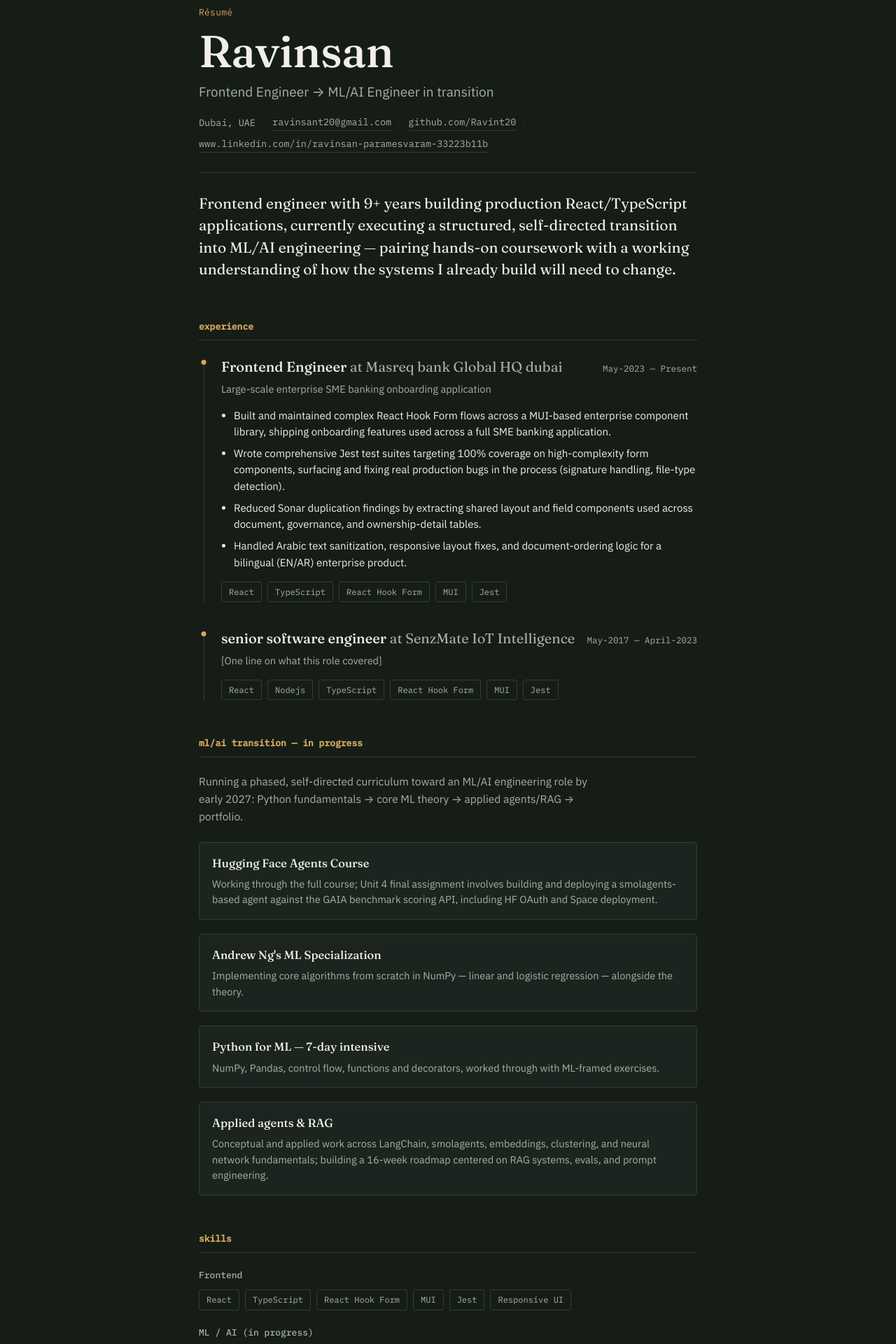
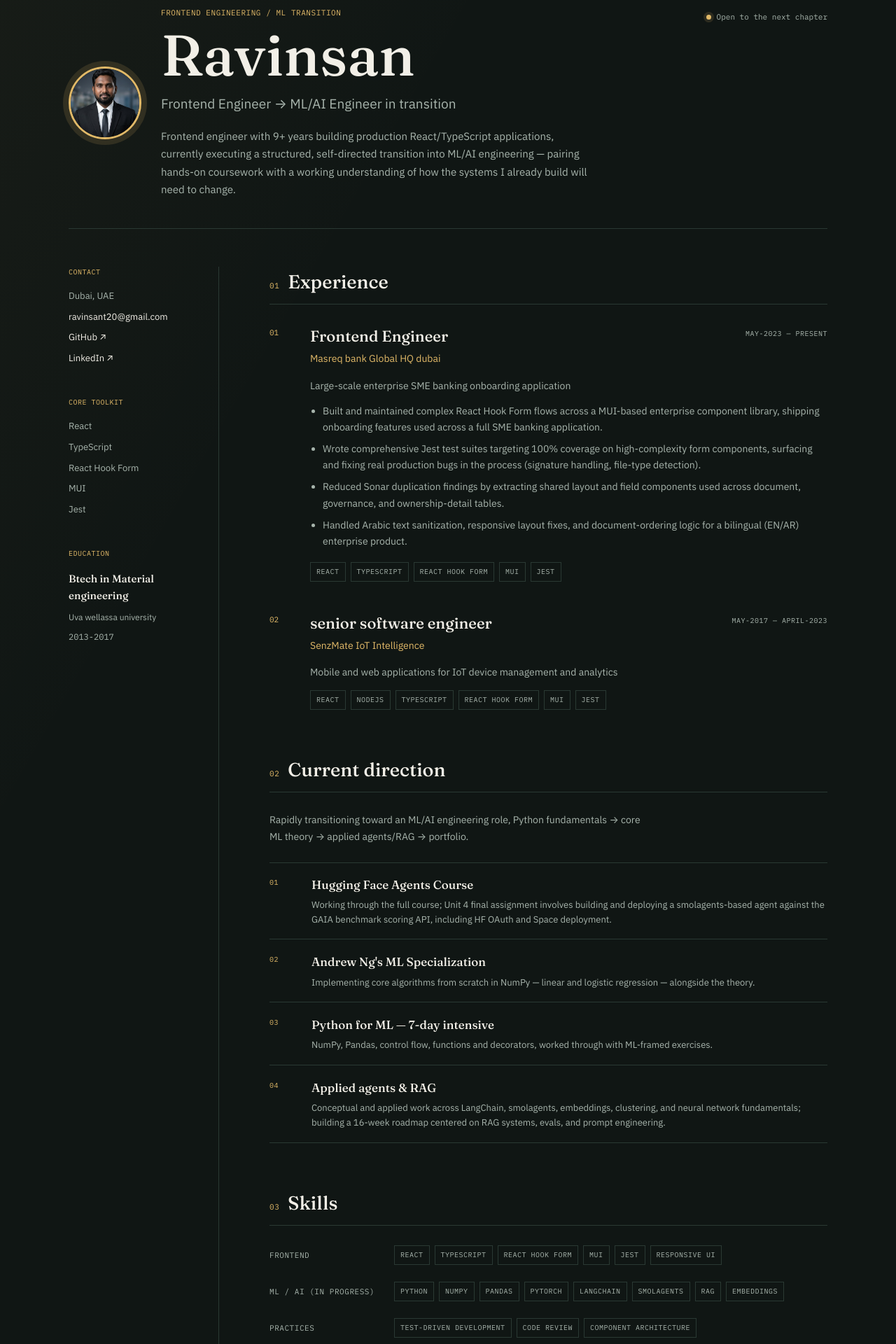
Before and after one commit to Ravint20/resume-site, a React (Vite) app: page / in a window 1280 px wide. Shown: the part 80-2000 px from the top of the page at 70% size. Built offline with nearby package versions, Linux system fonts and the light colour scheme.

Commit message:
Polish resume and add profile image

```diff
--- a/src/App.css
+++ b/src/App.css
@@ -1,311 +1,108 @@
 .page {
-  max-width: 760px;
+  max-width: 1180px;
   margin: 0 auto;
-  padding: 88px 24px 64px;
+  padding: 56px 48px 72px;
   animation: rise 0.6s ease-out both;
 }
 
 @keyframes rise {
-  from {
-    opacity: 0;
-    transform: translateY(10px);
-  }
-  to {
-    opacity: 1;
-    transform: translateY(0);
-  }
+  from { opacity: 0; transform: translateY(12px); }
+  to { opacity: 1; transform: translateY(0); }
 }
 
-/* ---------- Header ---------- */
-
-.header {
-  border-bottom: 1px solid var(--rule);
-  padding-bottom: 28px;
-  margin-bottom: 28px;
-}
-
-.kicker {
-  font-family: var(--mono);
-  font-size: 13px;
-  color: var(--accent);
-  margin: 0 0 10px;
-  letter-spacing: 0.02em;
-}
-
-.name {
-  font-family: var(--serif);
-  font-weight: 500;
-  font-size: clamp(40px, 7vw, 64px);
-  line-height: 1.05;
-  margin: 0;
-  letter-spacing: -0.01em;
-}
-
-.role {
-  font-size: 19px;
-  color: var(--text-muted);
-  margin: 10px 0 18px;
-  max-width: 46ch;
-}
-
-.meta {
-  font-family: var(--mono);
-  font-size: 13.5px;
-  color: var(--text-muted);
-  display: flex;
-  flex-wrap: wrap;
-  gap: 8px;
+.hero {
+  display: grid;
+  grid-template-columns: 104px 1fr auto;
+  gap: 28px;
   align-items: center;
-}
-
-.meta a {
-  text-decoration: none;
+  padding: 34px 0 42px;
   border-bottom: 1px solid var(--rule);
 }
 
-.meta a:hover {
-  border-bottom-color: var(--accent);
-  color: var(--accent);
+.avatar {
+  display: grid;
+  place-items: center;
+  width: 104px;
+  aspect-ratio: 1;
+  border-radius: 50%;
+  object-fit: cover;
+  border: 3px solid var(--accent);
+  box-shadow: 0 0 0 8px var(--accent-soft);
 }
 
-.dot {
-  color: var(--rule);
+.hero-copy { max-width: 720px; }
+.eyebrow, .side-label, .section-heading > span, .period, .pill, .log-number {
+  font-family: var(--mono);
+  letter-spacing: 0.05em;
+  text-transform: uppercase;
+}
+.eyebrow { color: var(--accent); font-size: 11px; margin: 0 0 12px; }
+.name { font-family: var(--serif); font-size: clamp(44px, 7vw, 82px); font-weight: 500; line-height: 0.95; margin: 0; }
+.role { color: var(--text-muted); font-size: 19px; margin: 16px 0 0; }
+.summary { color: var(--text-muted); font-size: 15px; line-height: 1.7; max-width: 68ch; margin: 18px 0 0; }
+.hero-status { align-self: start; display: flex; align-items: center; gap: 8px; color: var(--text-muted); font-family: var(--mono); font-size: 11px; white-space: nowrap; padding-top: 6px; }
+.status-dot { width: 7px; height: 7px; border-radius: 50%; background: var(--accent); box-shadow: 0 0 0 4px var(--accent-soft); }
+
+.layout { display: grid; grid-template-columns: 215px minmax(0, 1fr); gap: 72px; padding-top: 54px; }
+.sidebar { border-right: 1px solid var(--rule); padding-right: 28px; }
+.side-block { margin-bottom: 44px; }
+.side-label { color: var(--accent); font-size: 10px; margin: 0 0 16px; }
+.contact-list, .toolkit, .education-item { display: grid; gap: 9px; }
+.contact-list { font-size: 13px; color: var(--text-muted); }
+.contact-list a { color: var(--text); text-decoration: none; overflow-wrap: anywhere; }
+.contact-list a:hover { color: var(--accent); }
+.toolkit span { color: var(--text-muted); font-size: 13px; }
+.education-item strong { font-family: var(--serif); font-size: 15px; font-weight: 500; }
+.education-item span, .education-item small { color: var(--text-muted); font-size: 12px; }
+.education-item small { font-family: var(--mono); }
+
+.section { margin-bottom: 64px; }
+.section-heading { display: flex; align-items: baseline; gap: 12px; margin-bottom: 28px; border-bottom: 1px solid var(--rule); }
+.section-heading > span { color: var(--accent); font-size: 11px; padding-bottom: 10px; }
+.section-title { color: var(--text); font-family: var(--serif); font-size: 27px; font-weight: 500; margin: 0; padding-bottom: 10px; }
+.timeline { display: grid; gap: 42px; }
+.entry { display: grid; grid-template-columns: 38px 1fr; gap: 20px; }
+.entry-marker { color: var(--accent); font-family: var(--mono); font-size: 11px; padding-top: 4px; }
+.entry-head { display: flex; justify-content: space-between; align-items: start; gap: 20px; }
+.entry-head h3 { font-family: var(--serif); font-size: 22px; font-weight: 500; margin: 0; }
+.company { color: var(--accent); font-size: 14px; margin: 3px 0 0; }
+.period { color: var(--text-muted); font-size: 10px; white-space: nowrap; padding-top: 6px; }
+.context { color: var(--text-muted); font-size: 14px; margin: 16px 0 14px; }
+.entry-body ul { margin: 0 0 18px; padding-left: 18px; }
+.entry-body li { color: var(--text-muted); font-size: 14px; line-height: 1.65; margin-bottom: 8px; }
+.stack { display: flex; flex-wrap: wrap; gap: 7px; }
+.pill { color: var(--text-muted); border: 1px solid var(--rule); font-size: 10px; padding: 5px 8px; }
+.transition-intro { color: var(--text-muted); font-size: 14px; line-height: 1.7; max-width: 65ch; margin: 0 0 24px; }
+.log { display: grid; gap: 1px; border-top: 1px solid var(--rule); }
+.log-entry { display: grid; grid-template-columns: 42px 1fr; gap: 18px; padding: 17px 0; border-bottom: 1px solid var(--rule); }
+.log-number { color: var(--accent); font-size: 10px; padding-top: 3px; }
+.log-entry h4 { font-family: var(--serif); font-size: 17px; font-weight: 500; margin: 0 0 6px; }
+.log-entry p { color: var(--text-muted); font-size: 13px; line-height: 1.6; margin: 0; }
+.skill-groups { display: grid; gap: 24px; }
+.skill-group { display: grid; grid-template-columns: 160px 1fr; gap: 18px; align-items: start; }
+.skill-group h4 { color: var(--text-muted); font-family: var(--mono); font-size: 11px; font-weight: 400; margin: 6px 0 0; text-transform: uppercase; letter-spacing: 0.05em; }
+.footer { border-top: 1px solid var(--rule); padding-top: 20px; margin-top: 4px; }
+.footer p { color: var(--text-muted); font-family: var(--mono); font-size: 10px; margin: 0; }
+
+@media (max-width: 760px) {
+  .page { padding: 28px 22px 56px; }
+  .hero { grid-template-columns: 72px 1fr; gap: 18px; padding-top: 22px; }
+  .avatar { width: 72px; font-size: 23px; }
+  .hero-status { grid-column: 2; padding-top: 0; }
+  .layout { grid-template-columns: 1fr; gap: 42px; padding-top: 38px; }
+  .sidebar { border-right: 0; border-bottom: 1px solid var(--rule); padding: 0 0 8px; display: grid; grid-template-columns: 1fr 1fr; gap: 24px; }
+  .education-side { grid-column: 1 / -1; }
+  .side-block { margin-bottom: 24px; }
+  .entry-head { display: block; }
+  .period { display: block; margin-top: 8px; }
+  .skill-group { grid-template-columns: 1fr; gap: 10px; }
 }
 
-/* ---------- Summary ---------- */
-
-.summary {
-  margin-bottom: 56px;
+@media (max-width: 450px) {
+  .hero { grid-template-columns: 1fr; }
+  .hero-status { grid-column: auto; }
+  .sidebar { grid-template-columns: 1fr; }
+  .education-side { grid-column: auto; }
+  .entry { grid-template-columns: 1fr; gap: 8px; }
+  .entry-marker { padding-top: 0; }
 }
-
-.summary p {
-  font-family: var(--serif);
-  font-size: 21px;
-  font-weight: 400;
-  line-height: 1.5;
-  color: var(--text);
-  max-width: 58ch;
-}
-
-/* ---------- Sections ---------- */
-
-.section {
-  margin-bottom: 52px;
-}
-
-.section-title {
-  font-family: var(--mono);
-  font-size: 13px;
-  text-transform: lowercase;
-  color: var(--accent);
-  margin: 0 0 22px;
-  padding-bottom: 8px;
-  border-bottom: 1px solid var(--rule);
-}
-
-/* ---------- Experience timeline ---------- */
-
-.timeline {
-  display: flex;
-  flex-direction: column;
-  gap: 36px;
-}
-
-.entry {
-  display: grid;
-  grid-template-columns: 14px 1fr;
-  gap: 18px;
-}
-
-.entry-rule {
-  width: 1px;
-  background: var(--rule);
-  margin: 6px auto 0;
-  position: relative;
-}
-
-.entry-rule::before {
-  content: '';
-  position: absolute;
-  top: 0;
-  left: 50%;
-  transform: translateX(-50%);
-  width: 7px;
-  height: 7px;
-  border-radius: 50%;
-  background: var(--accent);
-}
-
-.entry-head {
-  display: flex;
-  justify-content: space-between;
-  align-items: baseline;
-  gap: 12px;
-  flex-wrap: wrap;
-}
-
-.entry-head h3 {
-  font-family: var(--serif);
-  font-weight: 500;
-  font-size: 20px;
-  margin: 0;
-}
-
-.at {
-  font-weight: 400;
-  color: var(--text-muted);
-}
-
-.period {
-  font-family: var(--mono);
-  font-size: 12.5px;
-  color: var(--text-muted);
-  white-space: nowrap;
-}
-
-.context {
-  font-size: 14.5px;
-  color: var(--text-muted);
-  margin: 4px 0 14px;
-}
-
-.entry-body ul {
-  margin: 0 0 16px;
-  padding-left: 18px;
-}
-
-.entry-body li {
-  margin-bottom: 8px;
-  font-size: 15px;
-  line-height: 1.55;
-}
-
-.stack {
-  display: flex;
-  flex-wrap: wrap;
-  gap: 8px;
-}
-
-.pill {
-  font-family: var(--mono);
-  font-size: 12px;
-  color: var(--text-muted);
-  border: 1px solid var(--rule);
-  padding: 4px 10px;
-  border-radius: 3px;
-}
-
-/* ---------- ML transition log ---------- */
-
-.transition-intro {
-  font-size: 15.5px;
-  color: var(--text-muted);
-  max-width: 60ch;
-  margin: 0 0 24px;
-}
-
-.log {
-  display: grid;
-  gap: 20px;
-}
-
-.log-entry {
-  background: var(--panel);
-  border: 1px solid var(--rule);
-  border-radius: 4px;
-  padding: 16px 18px;
-}
-
-.log-entry h4 {
-  font-family: var(--serif);
-  font-weight: 500;
-  font-size: 16.5px;
-  margin: 0 0 6px;
-}
-
-.log-entry p {
-  font-size: 14.5px;
-  color: var(--text-muted);
-  margin: 0;
-  line-height: 1.55;
-}
-
-/* ---------- Skills ---------- */
-
-.skill-groups {
-  display: grid;
-  gap: 22px;
-}
-
-.skill-group h4 {
-  font-family: var(--mono);
-  font-size: 13px;
-  color: var(--text-muted);
-  font-weight: 500;
-  margin: 0 0 10px;
-}
-
-/* ---------- Education ---------- */
-
-.edu-list {
-  display: grid;
-  gap: 12px;
-}
-
-.edu-entry {
-  display: grid;
-  grid-template-columns: 1fr auto auto;
-  gap: 12px;
-  align-items: baseline;
-  padding-bottom: 12px;
-  border-bottom: 1px solid var(--rule);
-  font-size: 15px;
-}
-
-.edu-title {
-  font-family: var(--serif);
-}
-
-.edu-org,
-.edu-period {
-  font-family: var(--mono);
-  font-size: 12.5px;
-  color: var(--text-muted);
-  white-space: nowrap;
-}
-
-/* ---------- Footer ---------- */
-
-.footer {
-  border-top: 1px solid var(--rule);
-  padding-top: 20px;
-  margin-top: 20px;
-}
-
-.footer p {
-  font-family: var(--mono);
-  font-size: 12px;
-  color: var(--text-muted);
-  margin: 0;
-}
-
-/* ---------- Responsive ---------- */
-
-@media (max-width: 560px) {
-  .page {
-    padding-top: 56px;
-  }
-
-  .entry {
-    grid-template-columns: 1fr;
-  }
-
-  .entry-rule {
-    display: none;
-  }
-
-  .edu-entry {
-    grid-template-columns: 1fr;
-    gap: 2px;
-  }
-}
--- a/src/App.tsx
+++ b/src/App.tsx
@@ -4,98 +4,100 @@ import './App.css';
 function App() {
   return (
     <div className="page">
-      <header className="header">
-        <p className="kicker">Résumé</p>
+      <header className="hero">
+        <img className="avatar" src="/profile.png" alt={`${profile.name} profile`} />
+        <div className="hero-copy">
+          <p className="eyebrow">Frontend engineering / ML transition</p>
           <h1 className="name">{profile.name}</h1>
           <p className="role">{profile.role}</p>
-        <div className="meta">
-          <span>{profile.location}</span>
-          <span className="dot">·</span>
-          <a href={`mailto:${profile.email}`}>{profile.email}</a>
-          <span className="dot">·</span>
-          <a href={`https://${profile.github.replace(/^\[|\]$/g, '')}`}>{profile.github}</a>
-          <span className="dot">·</span>
-          <a href={`https://${profile.linkedin.replace(/^\[|\]$/g, '')}`}>{profile.linkedin}</a>
+          <p className="summary">{profile.summary}</p>
+        </div>
+        <div className="hero-status">
+          <span className="status-dot" />
+          <span>Open to the next chapter</span>
         </div>
       </header>
 
-      <section className="summary">
-        <p>{profile.summary}</p>
-      </section>
+      <div className="layout">
+        <aside className="sidebar">
+          <div className="side-block">
+            <p className="side-label">Contact</p>
+            <div className="contact-list">
+              <span>{profile.location}</span>
+              <a href={`mailto:${profile.email}`}>{profile.email}</a>
+              <a href={externalUrl(profile.github)} target="_blank" rel="noreferrer">GitHub ↗</a>
+              <a href={externalUrl(profile.linkedin)} target="_blank" rel="noreferrer">LinkedIn ↗</a>
+            </div>
+          </div>
 
-      <Section title="Experience">
+          <div className="side-block">
+            <p className="side-label">Core toolkit</p>
+            <div className="toolkit">
+              {skills[0].items.slice(0, 5).map((skill) => <span key={skill}>{skill}</span>)}
+            </div>
+          </div>
+
+          <div className="side-block education-side">
+            <p className="side-label">Education</p>
+            {education.map((item) => (
+              <div className="education-item" key={item.title}>
+                <strong>{item.title}</strong>
+                <span>{item.org}</span>
+                <small>{item.period}</small>
+              </div>
+            ))}
+          </div>
+        </aside>
+
+        <main className="content">
+          <Section index="01" title="Experience">
             <div className="timeline">
               {experience.map((job, i) => (
                 <article className="entry" key={i}>
-              <div className="entry-rule" aria-hidden="true" />
+                  <div className="entry-marker" aria-hidden="true">0{i + 1}</div>
                   <div className="entry-body">
                     <div className="entry-head">
-                  <h3>
-                    {job.role} <span className="at">at {job.company}</span>
-                  </h3>
+                      <div>
+                        <h3>{job.role}</h3>
+                        <p className="company">{job.company}</p>
+                      </div>
                       <span className="period">{job.period}</span>
                     </div>
                     <p className="context">{job.context}</p>
-                <ul>
-                  {job.bullets.map((b, j) => (
-                    <li key={j}>{b}</li>
-                  ))}
-                </ul>
-                {job.stack.length > 0 && (
-                  <div className="stack">
-                    {job.stack.map((s) => (
-                      <span className="pill" key={s}>
-                        {s}
-                      </span>
-                    ))}
-                  </div>
+                    {job.bullets.length > 0 && (
+                      <ul>{job.bullets.map((bullet, j) => <li key={j}>{bullet}</li>)}</ul>
                     )}
+                    {job.stack.length > 0 && <div className="stack">{job.stack.map((skill) => <span className="pill" key={skill}>{skill}</span>)}</div>}
                   </div>
                 </article>
               ))}
             </div>
           </Section>
 
-      <Section title={transition.heading}>
+          <Section index="02" title="Current direction">
             <p className="transition-intro">{transition.intro}</p>
             <div className="log">
               {transition.items.map((item, i) => (
-            <div className="log-entry" key={i}>
-              <h4>{item.title}</h4>
-              <p>{item.detail}</p>
+                <article className="log-entry" key={i}>
+                  <span className="log-number">0{i + 1}</span>
+                  <div><h4>{item.title}</h4><p>{item.detail}</p></div>
+                </article>
+              ))}
+            </div>
+          </Section>
+
+          <Section index="03" title="Skills">
+            <div className="skill-groups">
+              {skills.map((group) => (
+                <div className="skill-group" key={group.group}>
+                  <h4>{group.group}</h4>
+                  <div className="stack">{group.items.map((skill) => <span className="pill" key={skill}>{skill}</span>)}</div>
                 </div>
               ))}
             </div>
           </Section>
-
-      <Section title="Skills">
-        <div className="skill-groups">
-          {skills.map((g) => (
-            <div className="skill-group" key={g.group}>
-              <h4>{g.group}</h4>
-              <div className="stack">
-                {g.items.map((s) => (
-                  <span className="pill" key={s}>
-                    {s}
-                  </span>
-                ))}
+        </main>
       </div>
-            </div>
-          ))}
-        </div>
-      </Section>
-
-      <Section title="Education & Certifications">
-        <div className="edu-list">
-          {education.map((e, i) => (
-            <div className="edu-entry" key={i}>
-              <span className="edu-title">{e.title}</span>
-              <span className="edu-org">{e.org}</span>
-              <span className="edu-period">{e.period}</span>
-            </div>
-          ))}
-        </div>
-      </Section>
 
       <footer className="footer">
         <p>All rights reserved to ravinsan.</p>
@@ -104,13 +106,18 @@ function App() {
   );
 }
 
-function Section({ title, children }: { title: string; children: React.ReactNode }) {
+function Section({ index, title, children }: { index: string; title: string; children: React.ReactNode }) {
   return (
     <section className="section">
-      <h2 className="section-title">{title}</h2>
+      <div className="section-heading"><span>{index}</span><h2 className="section-title">{title}</h2></div>
       {children}
     </section>
   );
 }
 
+function externalUrl(value: string) {
+  const cleanValue = value.replace(/^\[|\]$/g, '');
+  return cleanValue.startsWith('http') ? cleanValue : `https://${cleanValue}`;
+}
+
 export default App;
--- a/src/data.ts
+++ b/src/data.ts
@@ -1,8 +1,4 @@
-// ─────────────────────────────────────────────────────────────
-// Edit everything in this file to update your resume.
-// Anything wrapped in [ ] is a placeholder — fill in your own
-// details before deploying. Nothing else needs to change.
-// ─────────────────────────────────────────────────────────────
+
 
 export const profile = {
   name: 'Ravinsan',
@@ -33,7 +29,7 @@ export const experience = [
     company: 'SenzMate IoT Intelligence',
     role: 'senior software engineer',
     period: 'May-2017 — April-2023',
-    context: '[One line on what this role covered]',
+    context: 'Mobile and web applications for IoT device management and analytics',
     bullets: [],
     stack: ['React','Nodejs','TypeScript', 'React Hook Form', 'MUI', 'Jest'],
   },
@@ -42,7 +38,7 @@ export const experience = [
 export const transition = {
   heading: 'ML/AI transition — in progress',
   intro:
-    'Running a phased, self-directed curriculum toward an ML/AI engineering role by early 2027: Python fundamentals → core ML theory → applied agents/RAG → portfolio.',
+    'Rapidly transitioning toward an ML/AI engineering role, Python fundamentals → core ML theory → applied agents/RAG → portfolio.',
   items: [
     {
       title: 'Hugging Face Agents Course',
@@ -74,7 +70,7 @@ export const skills = [
   },
   {
     group: 'ML / AI (in progress)',
-    items: ['Python', 'NumPy', 'Pandas', 'LangChain', 'smolagents', 'RAG', 'Embeddings'],
+    items: ['Python', 'NumPy', 'Pandas', 'PyTorch', 'LangChain', 'smolagents', 'RAG', 'Embeddings'],
   },
   {
     group: 'Practices',
--- a/src/index.css
+++ b/src/index.css
@@ -1,11 +1,12 @@
 :root {
-  --bg: #161d17;
-  --panel: #1c2420;
-  --rule: #313d33;
-  --text: #f1efe7;
-  --text-muted: #a6b0a6;
-  --accent: #d6a85c;
-  --accent-dim: #8a713f;
+  --bg: #101614;
+  --panel: #17201d;
+  --rule: #2a3933;
+  --text: #f2efe7;
+  --text-muted: #a8b5ad;
+  --accent: #e1b968;
+  --accent-soft: rgba(225, 185, 104, 0.14);
+  --accent-dim: #967d49;
 
   --serif: 'Fraunces', Georgia, serif;
   --sans: 'IBM Plex Sans', -apple-system, sans-serif;
@@ -27,6 +28,7 @@ body {
   font-family: var(--sans);
   font-size: 16px;
   line-height: 1.6;
+  background-image: linear-gradient(120deg, rgba(225, 185, 104, 0.035), transparent 30%);
 }
 
 a {
```
Also changed, not shown: public/profile.png (added). Lines whose indentation alone changed are shown as unchanged.
